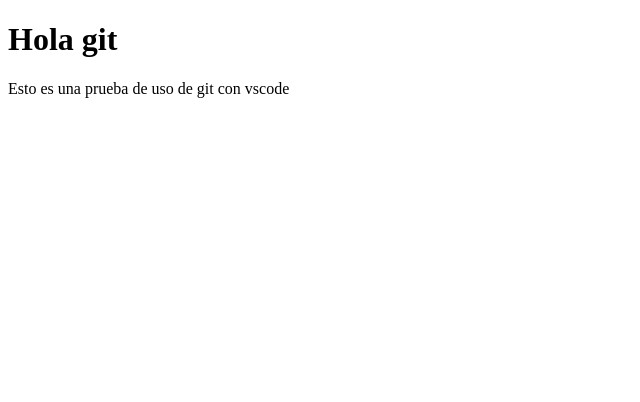
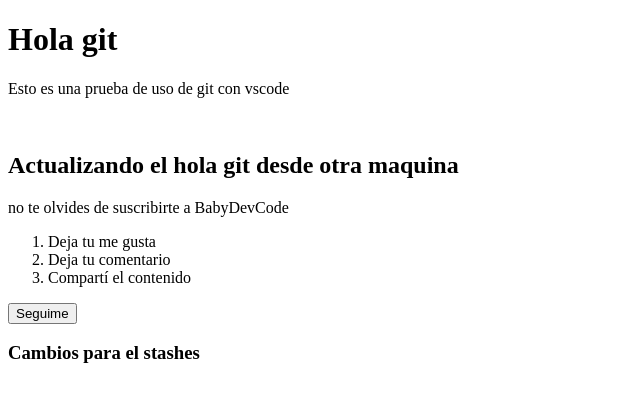
Before and after one commit to EzefcDev/Prueba_GIT_BabyDevCode, a plain HTML site: page index.html in a window 1280 px wide. Shown: the whole page, without its empty margins (0-640 px from the left). Drawn offline with Linux system fonts and the light colour scheme.

Commit message:
cambios para el stashe

```diff
--- a/index.html
+++ b/index.html
@@ -8,5 +8,15 @@
 <body>
     <h1>Hola git</h1>
     <p>Esto es una prueba de uso de git con vscode</p>
+    <br>
+    <h2>Actualizando el hola git desde otra maquina</h2>
+    <p>no te olvides de suscribirte a BabyDevCode</p>
+    <ol>
+        <li>Deja tu me gusta</li>
+        <li>Deja tu comentario</li>
+        <li>Compartí el contenido</li>
+    </ol>
+    <button>Seguime</button>
+    <h3>Cambios para el stashes</h3>
 </body>
 </html>
--- a/index.js
+++ b/index.js
@@ -1 +1,5 @@
-console.log('Hola desde vscode')
+console.log('Hola desde vscode');
+
+const name = 'BabyDevCode';
+const list = ['me gusta','comenta','suscribir', 'compartir'];
+const listaCosasSinCommitear = ['actualizaciones','cambio de ramas','código disponible para otra rama']
```
